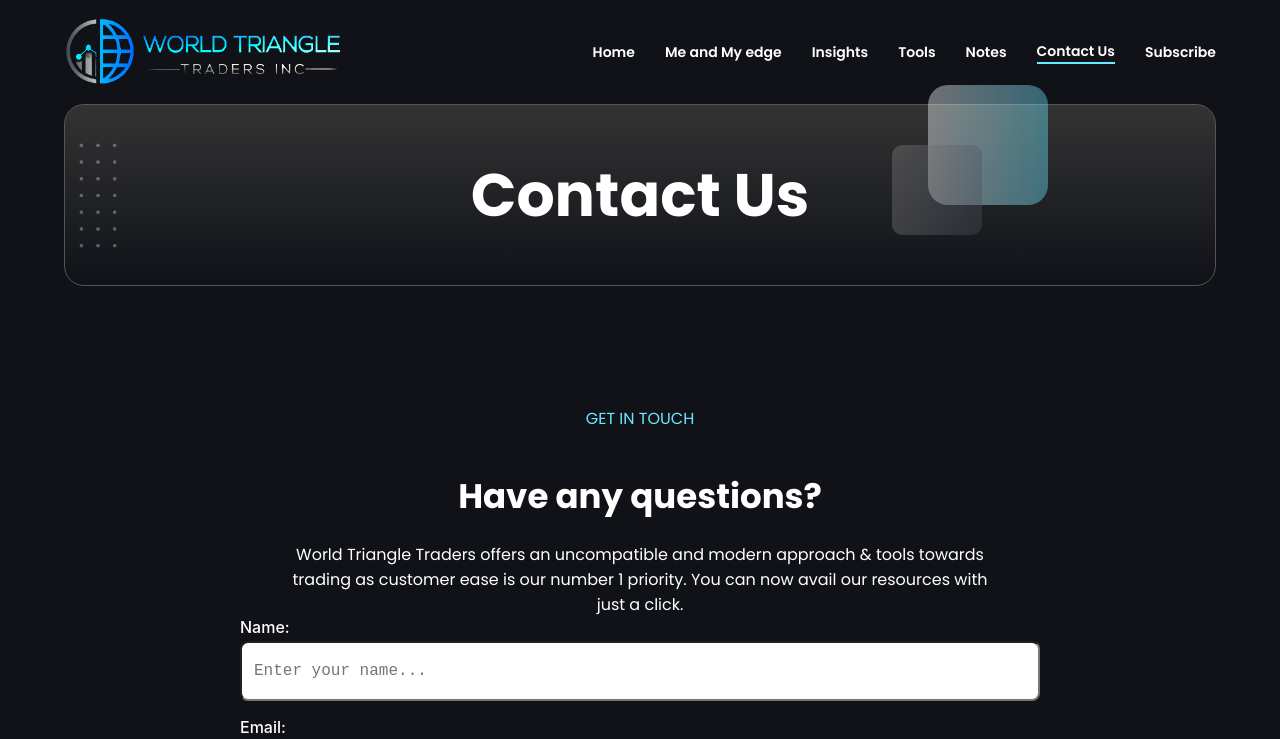
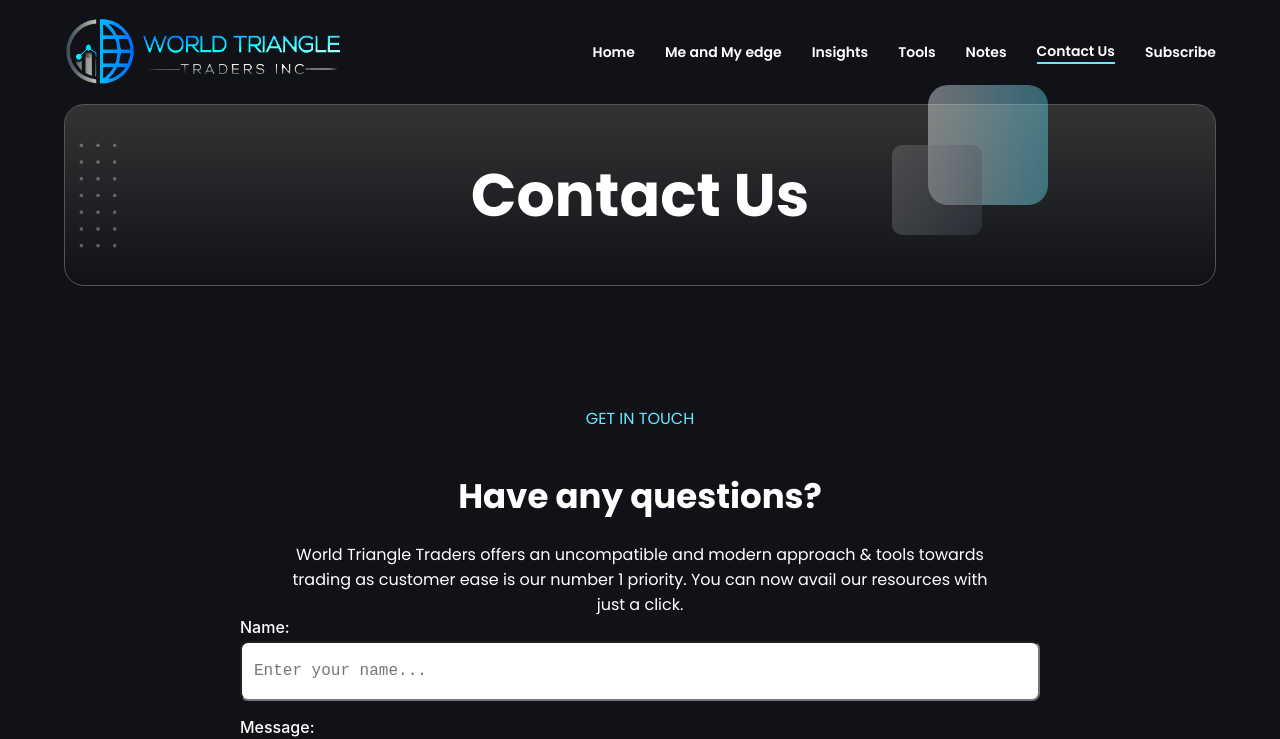
Before and after one commit to MuhammadHamzaSiddiqui1662/WTT, a React (Create React App) app: page /contact-us in a window 1280 px wide. Shown: the top 739 px of the page. Built offline with nearby package versions, Linux system fonts and the light colour scheme; a web font is replaced by a local one.

Commit message:
feat: email functionality added to contact page

```diff
--- a/src/pages/Contact/Contact.tsx
+++ b/src/pages/Contact/Contact.tsx
@@ -6,14 +6,28 @@ import { Page } from "src/components/Page/Page";
 import { LabeledTextarea } from "src/components/LabeledTextarea/LabeledTextarea";
 import { Button } from "src/components/Button/Button";
 
+const WTT_EMAIL_ADDRESS = "testing@tester.com";
+const EMAIL_SUBJECT = ``;
+
 export const Contact: FC = () => {
   const [name, setName] = useState("");
-  const [email, setEmail] = useState("");
   const [message, setMessage] = useState("");
+
   const handleSubmit = (e: FormEvent) => {
     e.preventDefault();
-    console.log(name, email, message);
+
+    const body = `Name: ${name}\n\n${message}`;
+
+    const mailtoURL = `mailto:${WTT_EMAIL_ADDRESS}?subject=${encodeURIComponent(
+      EMAIL_SUBJECT
+    )}&body=${encodeURIComponent(body)}`;
+
+    window.location.href = mailtoURL;
+
+    setName("");
+    setMessage("");
   };
+
   return (
     <Page>
       <div className={styles.container}>
@@ -32,12 +46,6 @@ export const Contact: FC = () => {
               value={name}
               onChange={(e) => setName(e.target.value)}
             />
-            <LabeledInput
-              label="Email"
-              placeholder="Enter your email..."
-              value={email}
-              onChange={(e) => setEmail(e.target.value)}
-            />
             <LabeledTextarea
               label="Message"
               placeholder="Type your message or query here..."
```
